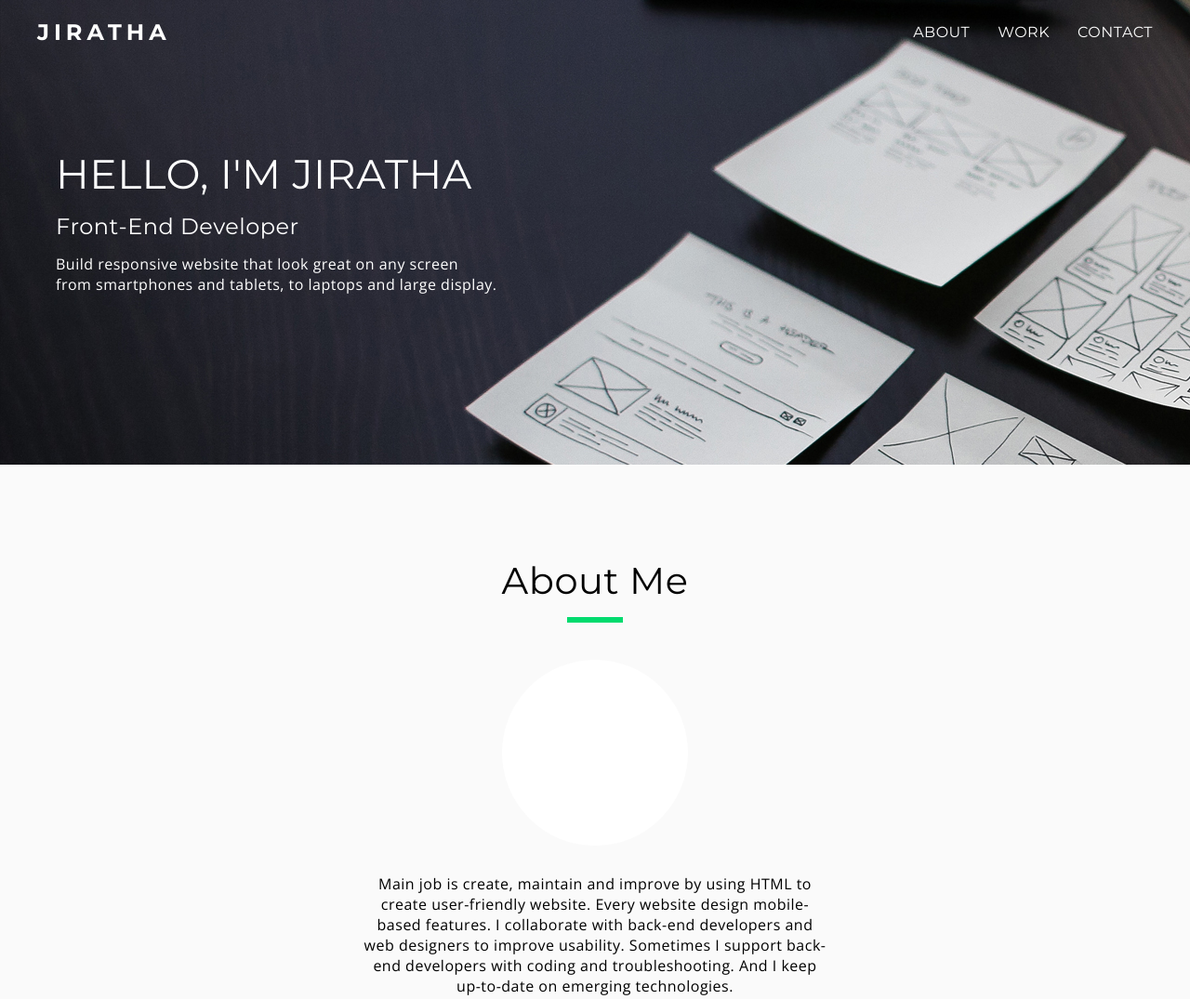
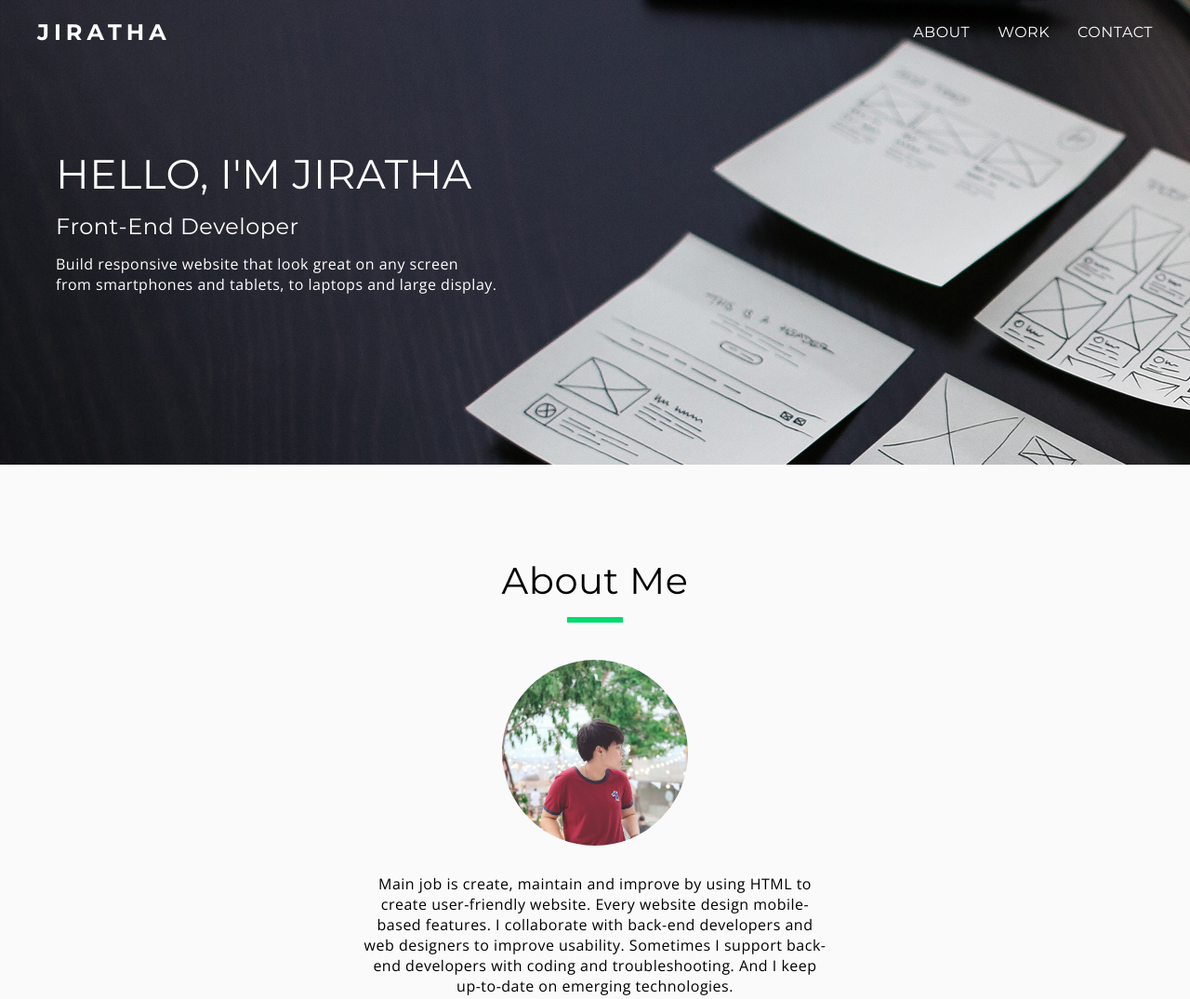
Before and after one commit to mrronalz/portforio, a plain HTML site: page index.html in a window 1280 px wide. Shown: the top 1075 px of the page at 93% size. Drawn offline with nearby package versions, Linux system fonts and the light colour scheme.

Commit message:
Show Image

```diff
--- a/css/style.css
+++ b/css/style.css
@@ -22,7 +22,7 @@ h1 , h2 , h3 , b , strong { font-weight: normal; }
 
 .about { background-color: #fafafa; padding: 100px 40px; overflow: hidden; }
 .about h2 { font-size: 40px; text-align: center; }
-.about img { height: 200px; position: absolute; left: -38px; opacity: 0; }
+.about img { height: 200px; position: absolute; left: -38px; }
 .about .aboutpic { width: 200px; height: 200px; border-radius: 50%; overflow: hidden; margin: 0 auto; display: block; position: relative; background-color: #ffffff; }
 .about p { max-width: 500px; margin: 0 auto; margin-top: 30px; font-family: 'Open Sans'; text-align: center; }
 
```
